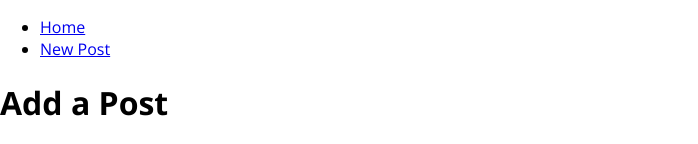
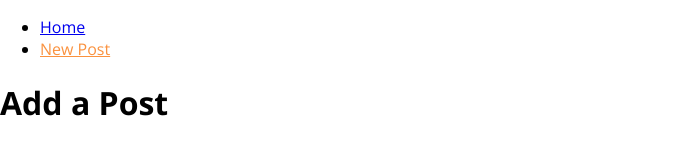
Before and after one commit to ajayraj201651006/post, a React app: page /new-post in a window 1280 px wide. Shown: the top 144 px of the page, without its empty margins (0-698 px from the left). Built offline with nearby package versions, Linux system fonts and the light colour scheme.

Commit message:
link active

```diff
--- a/src/containers/Blog/Blog.js
+++ b/src/containers/Blog/Blog.js
@@ -23,6 +23,10 @@ class Blog extends Component {
                           pathname: '/new-post',
                           hash: '#submit',
                           search: '?quick-submit=true'
+                        }}
+                        activeClassName="my-active-cls"
+                        activeStyle={{
+                          color: '#fa923f'
                         }}>New Post</NavLink></li>
                       </ul>
                     </nav>
```
